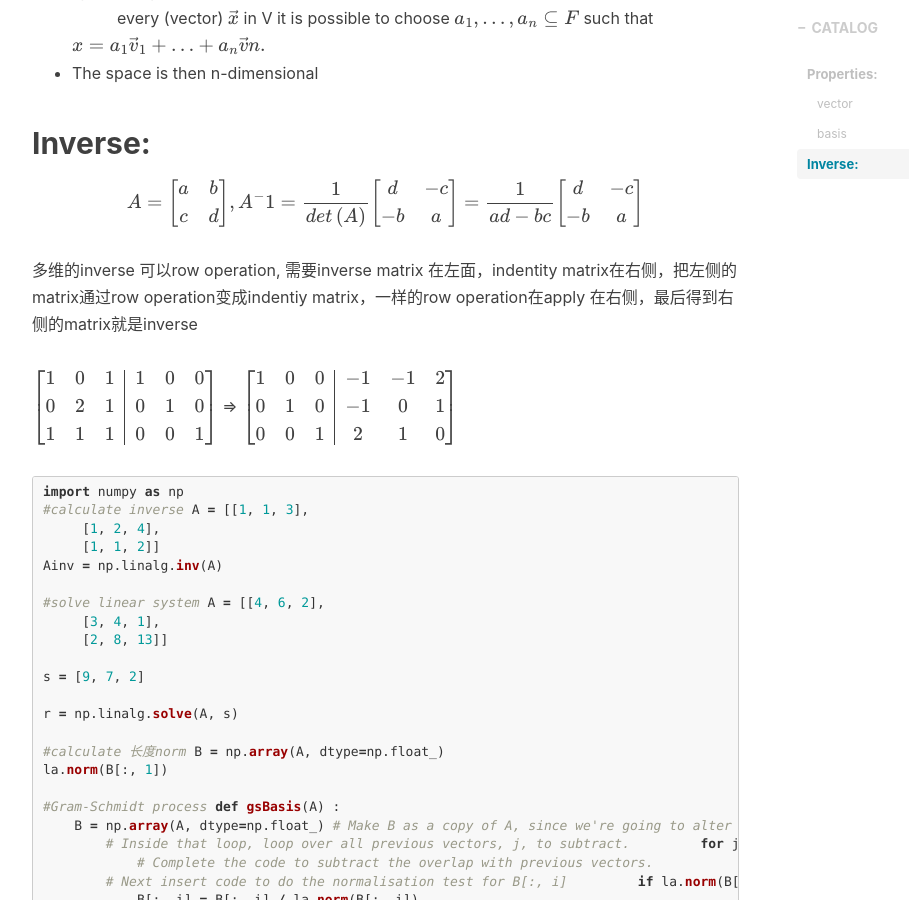
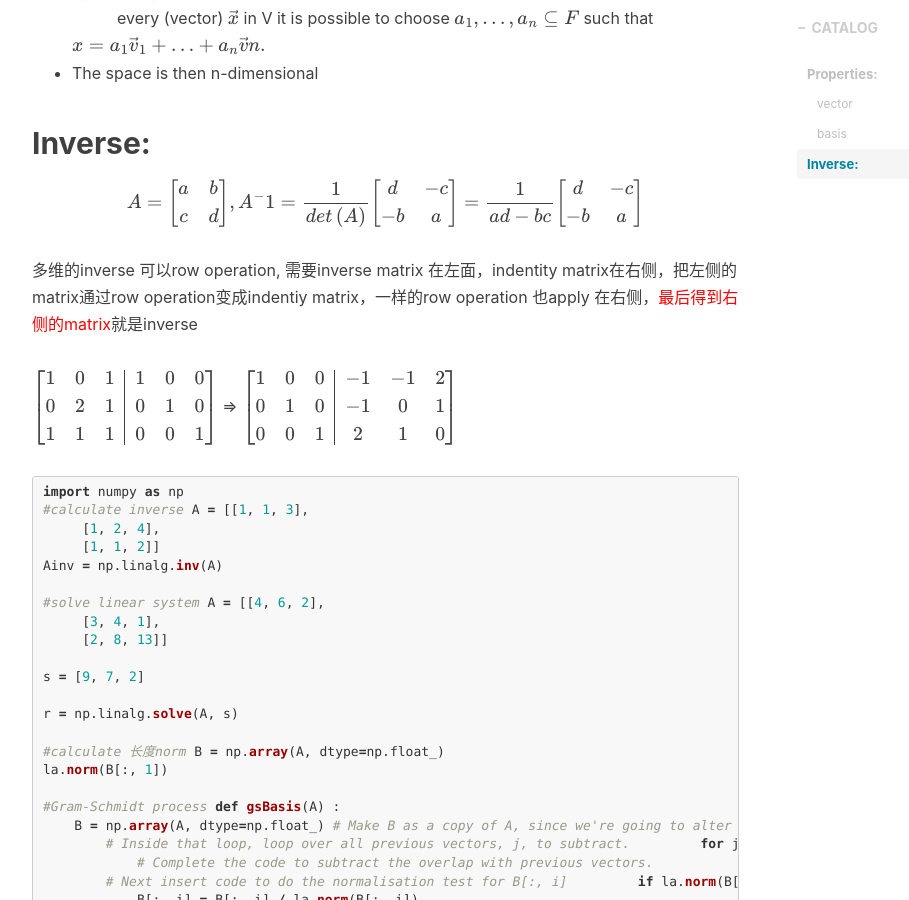
Before and after one commit to beckswu/beckswu.github.io, a Jekyll site: the page built from _posts/2018-09-23-linear-algebra.markdown, in a window 1280 px wide and 900 px high, scrolled down 1522 px. Shown: the whole window, without its empty margins (233-1142 px from the left). Built offline with Jekyll 4.4.1, drawn with Linux system fonts in a browser that asks for light colours; nearby versions of some CDN libraries; formulas are drawn with MathJax 3; comment, search, counter and statistics services are not loaded.

Commit message:
update word

```diff
--- a/_posts/2018-09-23-linear-algebra.markdown
+++ b/_posts/2018-09-23-linear-algebra.markdown
@@ -50,7 +50,7 @@ Basis is a set of n vectors that
 
  $$ A =  \begin{bmatrix} a & b  \\ c & d \\ \end{bmatrix}, A^-1 =  \frac{ 1  }{ det\left(A\right) } \begin{bmatrix} d & -c  \\ -b & a \\ \end{bmatrix} = \frac{ 1  }{ ad - bc } \begin{bmatrix} d & -c  \\ -b & a \\ \end{bmatrix}  $$
 
-多维的inverse 可以row operation, 需要inverse matrix 在左面，indentity matrix在右侧，把左侧的matrix通过row operation变成indentiy matrix，一样的row operation在apply 在右侧，最后得到右侧的matrix就是inverse
+多维的inverse 可以row operation, 需要inverse matrix 在左面，indentity matrix在右侧，把左侧的matrix通过row operation变成indentiy matrix，一样的row operation 也apply 在右侧，<span style="color: red">最后得到右侧的matrix</span>就是inverse
 
 $$ \left[ \begin{array}{ccc \| ccc}  1 & 0 &1 &1 & 0 &0  \\ 0 & 2 & 1 &0 & 1 &0  \\ 1&1&1 &0 & 0 &1 \end{array} \right] $$ => $$ \left[ \begin{array}{ccc\|ccc}  1 & 0 &0 & -1 & -1 &2   \\  0 & 1 &0 & -1 & 0 & 1  \\ 0 & 0 &1 & 2&1&0  \end{array} \right] $$
 
```
